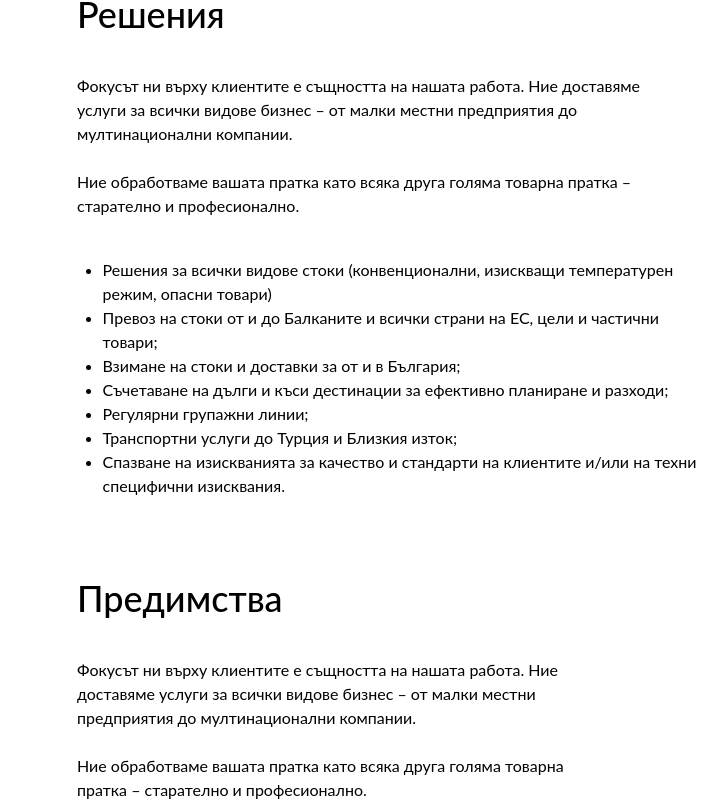
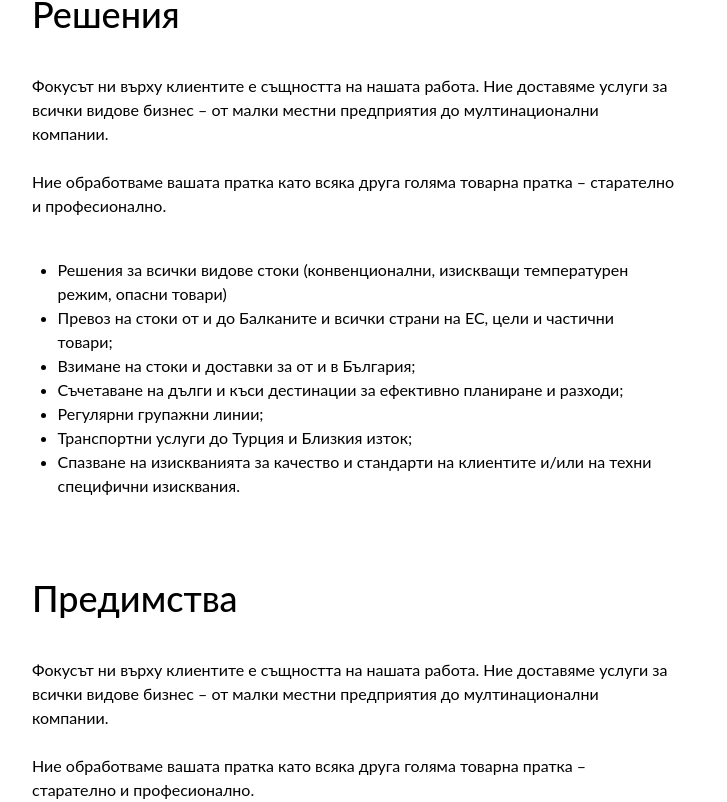
Before and after one commit to Stoyan83/Zproject01, a Next.js app: page / in a window 1280 px wide. Shown: the part 1132-1934 px from the top of the page, without its empty margins (218-945 px from the left). Built offline with nearby package versions, Linux system fonts and the light colour scheme.

Commit message:
Adding the text

```diff
--- a/src/app/ui/Section.tsx
+++ b/src/app/ui/Section.tsx
@@ -1,7 +1,7 @@
 const Section = () => {
     return (
       <div className="flex flex-col items-center">
-        <div className="lg:max-w-[770px]">
+        <div className="lg:max-w-[860px]">
           <h2 className="text-4xl lg:text-4xl lg:w-2/4 p-5 lg:p-10 font-medium text-dark-blue lg:text-left">
             Решения
           </h2>
@@ -30,9 +30,9 @@ const Section = () => {
           <h2 className="text-4xl lg:text-4xl lg:w-2/4 p-5 lg:p-10 font-medium text-dark-blue lg:text-left">
             Предимства
           </h2>
-          <div className="flex flex-row lg:flex-col lg:w-8/12 lg:text-left">
+          <div className="flex flex-row lg:flex-col lg:max-w-[680px] lg:text-left">
             <p className="text-dark-blue lg:w-full lg:ml-10 lg:mr-10">
-              Фокусът ни върху клиентите е същността на нашата работа. Ние доставяме услуги за всички видове бизнес – от малки местни предприятия до мултинационални компании. <br /> <br /> Ние обработваме вашата пратка като всяка друга голяма товарна пратка – старателно и професионално.
+              Фокусът ни върху клиентите е същността на нашата работа. Ние доставяме услуги за всички видове бизнес – от малки местни предприятия до мултинационални <br />  компании. <br /> <br /> Ние обработваме вашата пратка като всяка друга голяма товарна пратка – <br /> старателно и професионално.
             </p>
           </div>
         </div>
```
